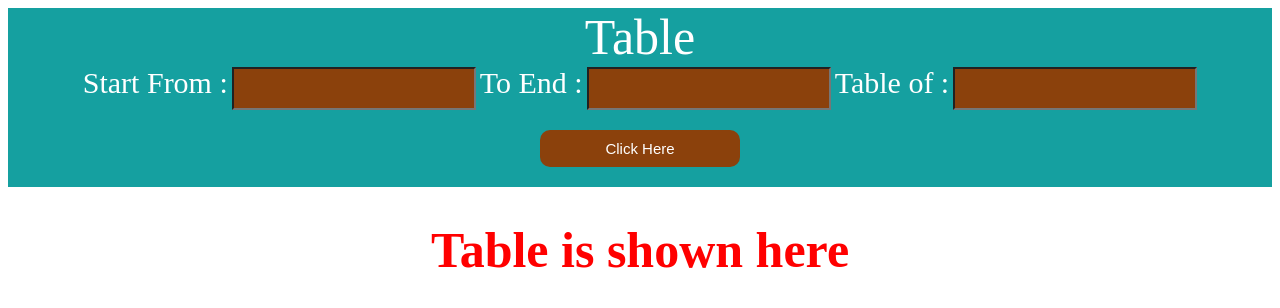
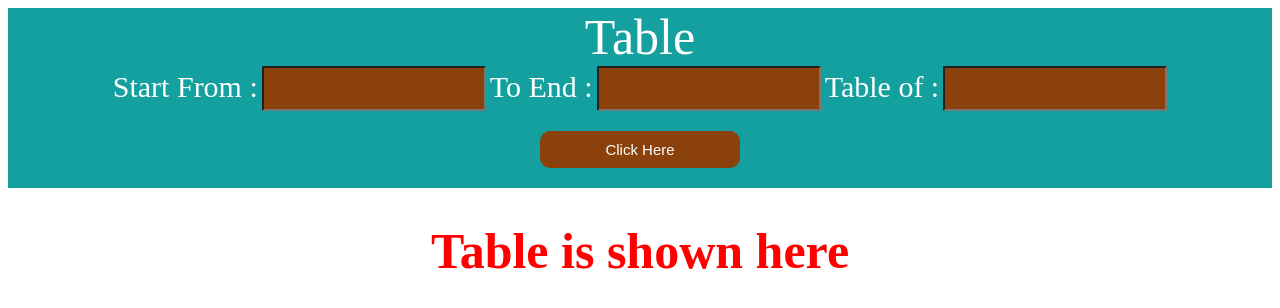
Before and after one commit to ibneriaz44/20230731, a plain HTML site: page index.html in a window 1280 px wide. Drawn offline with Linux system fonts and the light colour scheme.

Commit message:
Add files via upload

```diff
--- a/style.css
+++ b/style.css
@@ -19,24 +19,27 @@
 }
 #input{
     width: 200px;
-    padding: 12px 20px;
+    padding: 6px 10px;
     margin: auto;
     color: #fff;
     background-color: rgb(139, 65, 12);
+    font-size: 25px;
 }
 #start{
     width: 200px;
-    padding: 12px 20px;
+    padding: 6px 10px;
     margin: auto;
     color: #fff;
     background-color: rgb(139, 65, 12);
+    font-size: 25px;
 }
 #end{
     width: 200px;
-    padding: 12px 20px;
+    padding: 6px 10px;
     margin: auto;
     color: #fff;
     background-color: rgb(139, 65, 12);
+    font-size: 25px;
 }
 button {
     margin: 20px;
```
Also changed, not shown: index.html (line endings or trailing spaces), my.js (line endings or trailing spaces).
